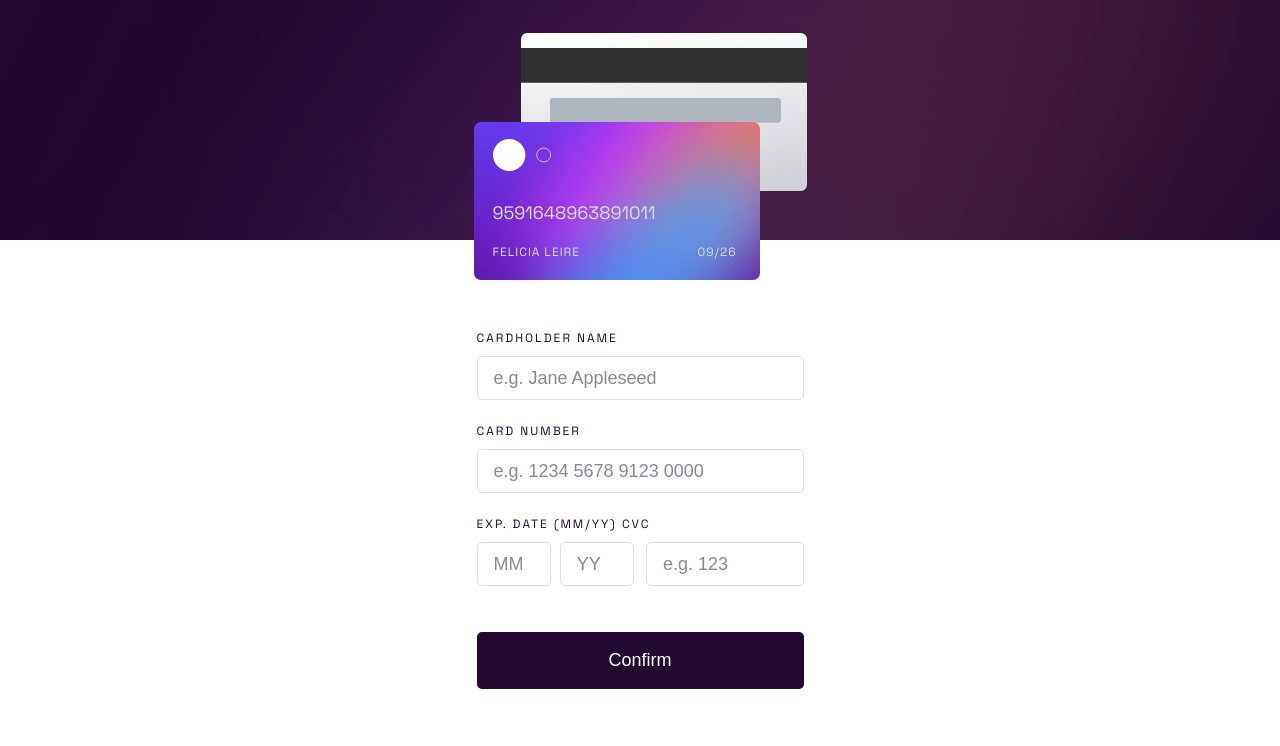
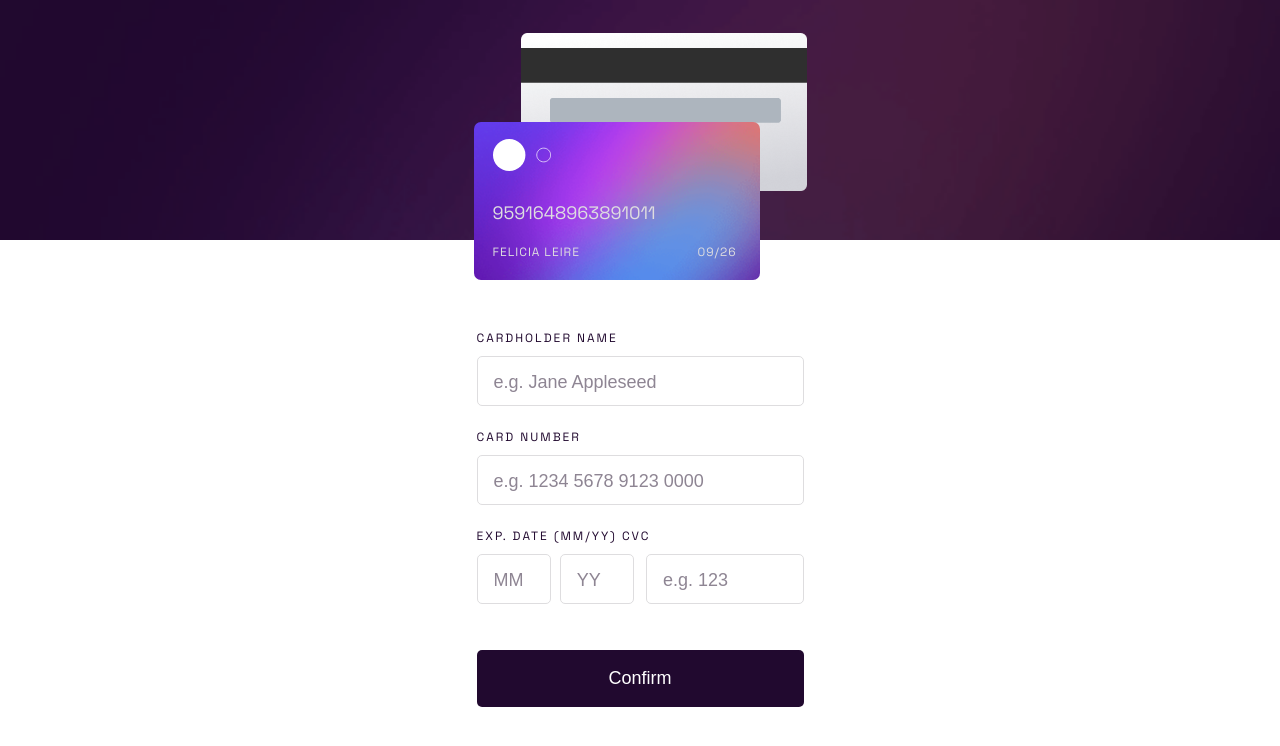
Before and after one commit to oppahero/interactive-card-details-form-main, a Next.js app: page / in a window 1280 px wide. Shown: the top 746 px of the page. Built offline with nearby package versions, Linux system fonts and the light colour scheme.

Commit message:
Update Global styles

```diff
--- a/src/app/globals.css
+++ b/src/app/globals.css
@@ -31,10 +31,11 @@ p{
 }
 
 input {
+  width: 100%;
   padding: 15px 16px 12px;
-  width: 100%;
   border: 0.2px solid var(--light-grayish-violet);
   border-radius: 5px;
+  color: var(--very-dark-violet);
 }
 
 button {
@@ -46,6 +47,7 @@ button {
   background-color: var(--very-dark-violet);
 }
 
+input,
 button,
 input::placeholder {
   font-size: 18px;
```
